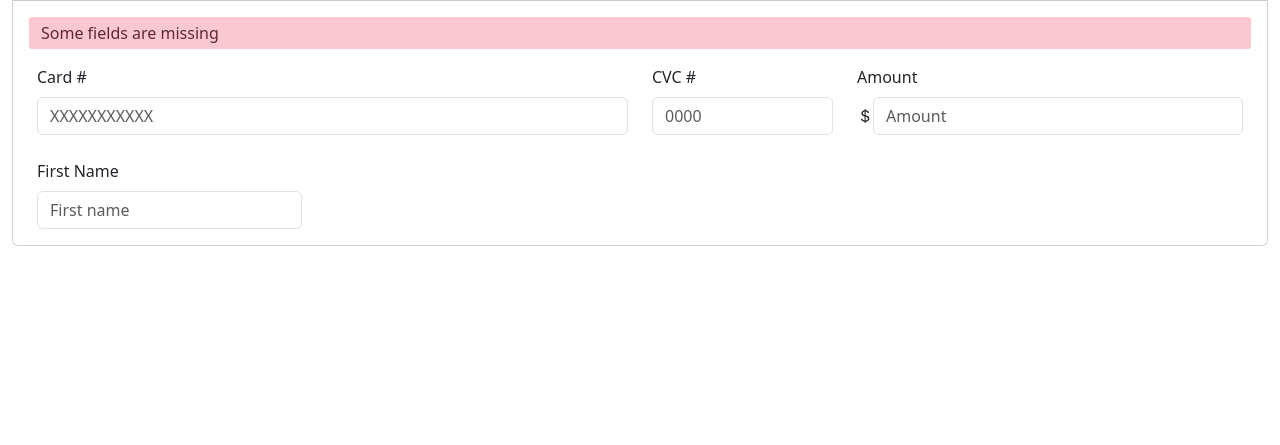
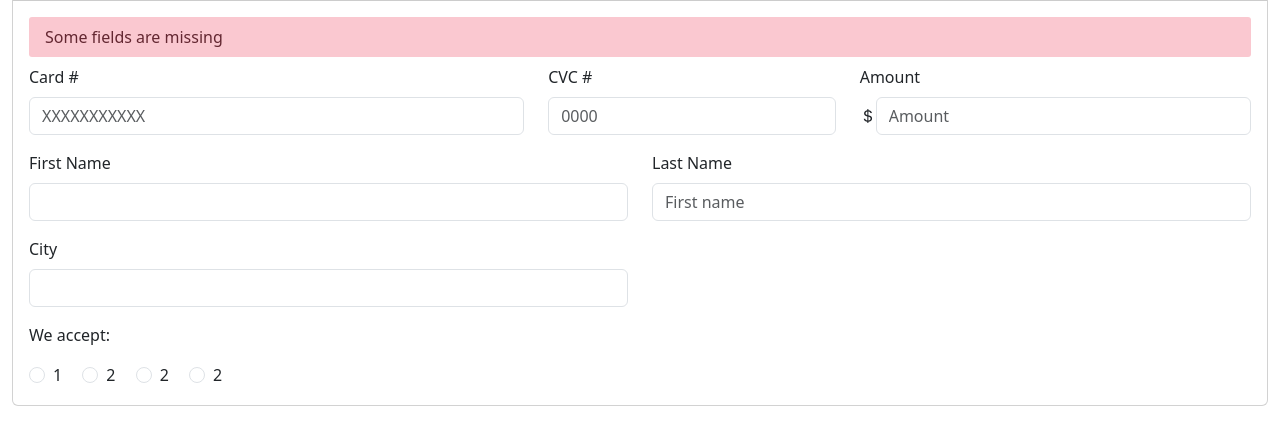
Before and after one commit to cbhutia/Cho-HTML5-form, a plain HTML site: page index.html in a window 1280 px wide. Shown: the part 121-566 px from the top of the page. Drawn offline with nearby package versions, Linux system fonts and the light colour scheme.

Commit message:
second commit

```diff
--- a/index.html
+++ b/index.html
@@ -1,21 +1,14 @@
 <!DOCTYPE html>
 <html lang="en">
+
 <head>
   <meta charset="utf-8" />
   <meta name="viewport" content="width=device-width, initial-scale=1" />
   <title>Bootstrap demo</title>
-    <link
-      href="https://cdn.jsdelivr.net/npm/bootstrap@5.3.2/dist/css/bootstrap.min.css"
-      rel="stylesheet"
-      integrity="sha384-T3c6CoIi6uLrA9TneNEoa7RxnatzjcDSCmG1MXxSR1GAsXEV/Dwwykc2MPK8M2HN"
-      crossorigin="anonymous"
-    />
-    <link
-      rel="stylesheet"
-      href="https://cdn.jsdelivr.net/npm/bootstrap-icons@1.10.2/font/bootstrap-icons.css"
-      integrity="sha384-b6lVK+yci+bfDmaY1u0zE8YYJt0TZxLEAFyYSLHId4xoVvsrQu3INevFKo+Xir8e"
-      crossorigin="anonymous"
-    />
+  <link href="https://cdn.jsdelivr.net/npm/bootstrap@5.3.2/dist/css/bootstrap.min.css" rel="stylesheet"
+    integrity="sha384-T3c6CoIi6uLrA9TneNEoa7RxnatzjcDSCmG1MXxSR1GAsXEV/Dwwykc2MPK8M2HN" crossorigin="anonymous" />
+  <link rel="stylesheet" href="https://cdn.jsdelivr.net/npm/bootstrap-icons@1.10.2/font/bootstrap-icons.css"
+    integrity="sha384-b6lVK+yci+bfDmaY1u0zE8YYJt0TZxLEAFyYSLHId4xoVvsrQu3INevFKo+Xir8e" crossorigin="anonymous" />
   <style>
     .alert-color {
       background-color: #fac8d0;
@@ -24,82 +17,97 @@
     }
   </style>
 </head>
+
 <body>
   <div class="container-fluid">
     <div class="mx-auto mt-5">
       <div class="card">
         <!-- Card header -->
-          <div class="card-header"><h1>Payment form example</h1></div>
+        <div class="card-header">
+          <h1>Payment form example</h1>
+        </div>
         <!-- Card body -->
         <div class="card-body">
           <!-- Top div -->
           <div>
             <!-- Warning message -->
-              <div class="alert-color p-1">
+            <div class="alert-color p-2">
               <span class="ms-2">Some fields are missing</span>
             </div>
             <!-- Card/CVC/Amount -->
-              <div class="row d-flex justify-content-center p-2">
+            <div class="row d-flex justify-content-center">
               <!-- Card field -->
-                <div class="col-6 mb-3 mt-2">
+              <div class="col-5 mb-3 mt-2">
                 <label class="form-label"> Card # </label>
-                  <input
-                    type="number"
-                    class="form-control"
-                    id="typeNumber"
-                    placeholder="XXXXXXXXXXX"
-                  />
+                <input type="number" class="form-control" id="typeNumber" placeholder="XXXXXXXXXXX" />
               </div>
               <!-- CVC field -->
-                <div class="col-2 mb-3 mt-2">
-                  <label for="exampleFormControlInput1" class="form-label"
-                    >CVC #
+              <div class="col-3 mb-3 mt-2">
+                <label for="exampleFormControlInput1" class="form-label">CVC #
                 </label>
-                  <input
-                    type="number"
-                    class="form-control"
-                    id="typeNumber"
-                    placeholder="0000"
-                  />
+                <input type="number" class="form-control" id="typeNumber" placeholder="0000" />
               </div>
               <!-- Amount field -->
               <div class="col-4 mb-3 mt-2">
-                  <label for="exampleFormControlInput1" class="form-label"
-                    >Amount
+                <label for="exampleFormControlInput1" class="form-label">Amount
                 </label>
                 <div class="d-flex align-items-center">
                   <i class="bi bi-currency-dollar"></i>
-                    <input
-                      type="number"
-                      class="form-control"
-                      id="typeNumber"
-                      placeholder="Amount"
-                    />
+                  <input type="number" class="form-control" id="typeNumber" placeholder="Amount" />
                 </div>
               </div>
             </div>
           </div>
           <!-- Mid div -->
-            <div class="d-flex">
+          <div class="row d-flex justify-content-center">
             <!-- Left container -->
-              <div>
-                <div class="row">
-                    <div class="col-12 ms-2">
+            <div class="col-6">
+              <div class="mb-3"> <!-- First name -->
                 <label for="FirstName" class="form-label">First Name</label>
-                    <input type="text" class="form-control" placeholder="First name" aria-label="First name">
+                <input type="text" class="form-control" aria-label="First name">
+              </div>
+              <div class="mb-3"> <!-- City -->
+                <label for="City" class="form-label">City</label>
+                <input type="text" class="form-control" aria-label="First name">
+              </div>
+              <div> <!-- Credit cards -->
+                <p>We accept:</p>
+                <div class="form-check form-check-inline">
+                  <input class="form-check-input" type="radio" name="inlineRadioOptions" id="inlineRadio1"
+                    value="option1">
+                  <label class="form-check-label" for="inlineRadio1">1</label>
+                </div>
+                <div class="form-check form-check-inline">
+                  <input class="form-check-input" type="radio" name="inlineRadioOptions" id="inlineRadio2"
+                    value="option2">
+                  <label class="form-check-label" for="inlineRadio2">2</label>
+                </div>
+                <div class="form-check form-check-inline">
+                  <input class="form-check-input" type="radio" name="inlineRadioOptions" id="inlineRadio2"
+                    value="option2">
+                  <label class="form-check-label" for="inlineRadio2">2</label>
+                </div>
+                <div class="form-check form-check-inline">
+                  <input class="form-check-input" type="radio" name="inlineRadioOptions" id="inlineRadio2"
+                    value="option2">
+                  <label class="form-check-label" for="inlineRadio2">2</label>
+                </div>
               </div>
             </div>
             <!-- Right container -->
-              <div></div>
+            <div class="col-6">
+              <label for="LastName" class="form-label">Last Name</label>
+              <input type="text" class="form-control" placeholder="First name" aria-label="First name">
+            </div>
+
           </div>
         </div>
       </div>
     </div>
   </div>
-    <script
-      src="https://cdn.jsdelivr.net/npm/bootstrap@5.3.2/dist/js/bootstrap.bundle.min.js"
+  <script src="https://cdn.jsdelivr.net/npm/bootstrap@5.3.2/dist/js/bootstrap.bundle.min.js"
     integrity="sha384-C6RzsynM9kWDrMNeT87bh95OGNyZPhcTNXj1NW7RuBCsyN/o0jlpcV8Qyq46cDfL"
-      crossorigin="anonymous"
-    ></script>
+    crossorigin="anonymous"></script>
 </body>
+
 </html>
```
Lines whose indentation alone changed are shown as unchanged.
